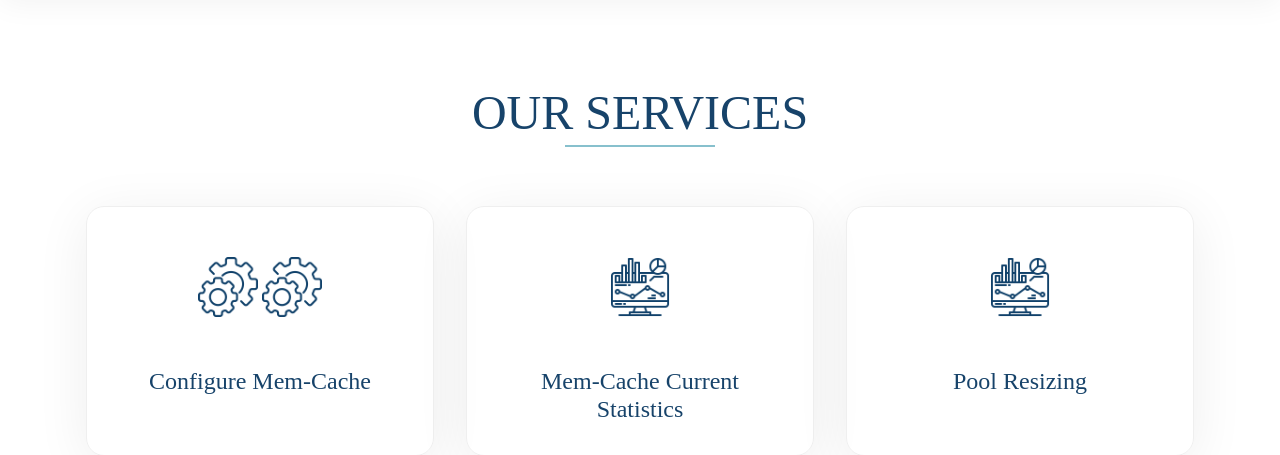
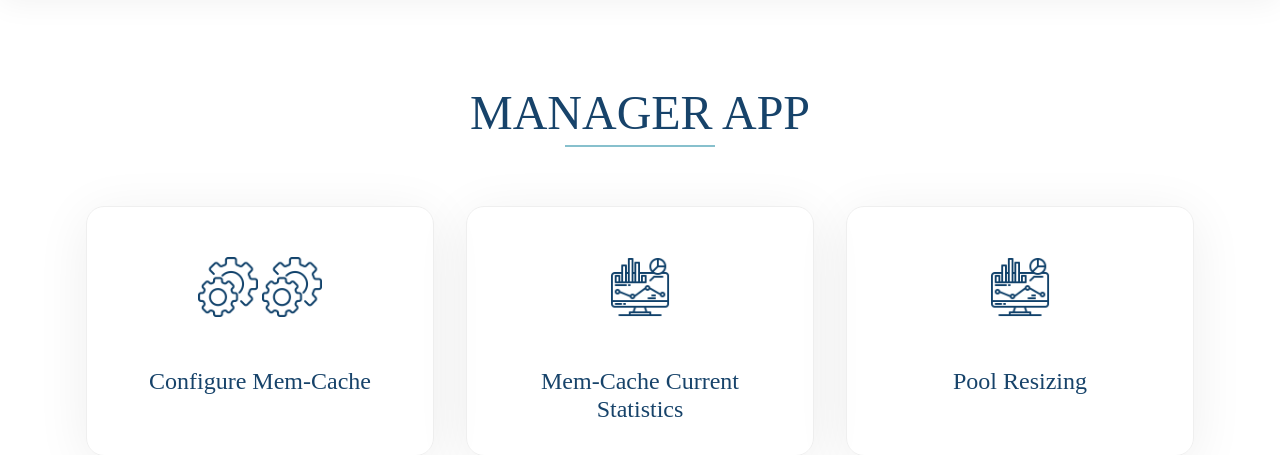
Before and after one commit to MohammedHasan-99/ImageHash_ManagerApp, a Flask app: page / in a window 1280 px wide. Shown: the part 96-551 px from the top of the page. Run offline with Flask 2, Linux system fonts and the light colour scheme; some libraries are stand-ins or nearby versions.

Commit message:
Update main.html

```diff
--- a/app/templates/main.html
+++ b/app/templates/main.html
@@ -52,7 +52,7 @@
         <div class="container">
             <div>
                 <h2 class="main-header">
-                    Our Services
+                    Manager App
                 </h2>
             </div>
             <div class="row mt-5 boxes">
```
